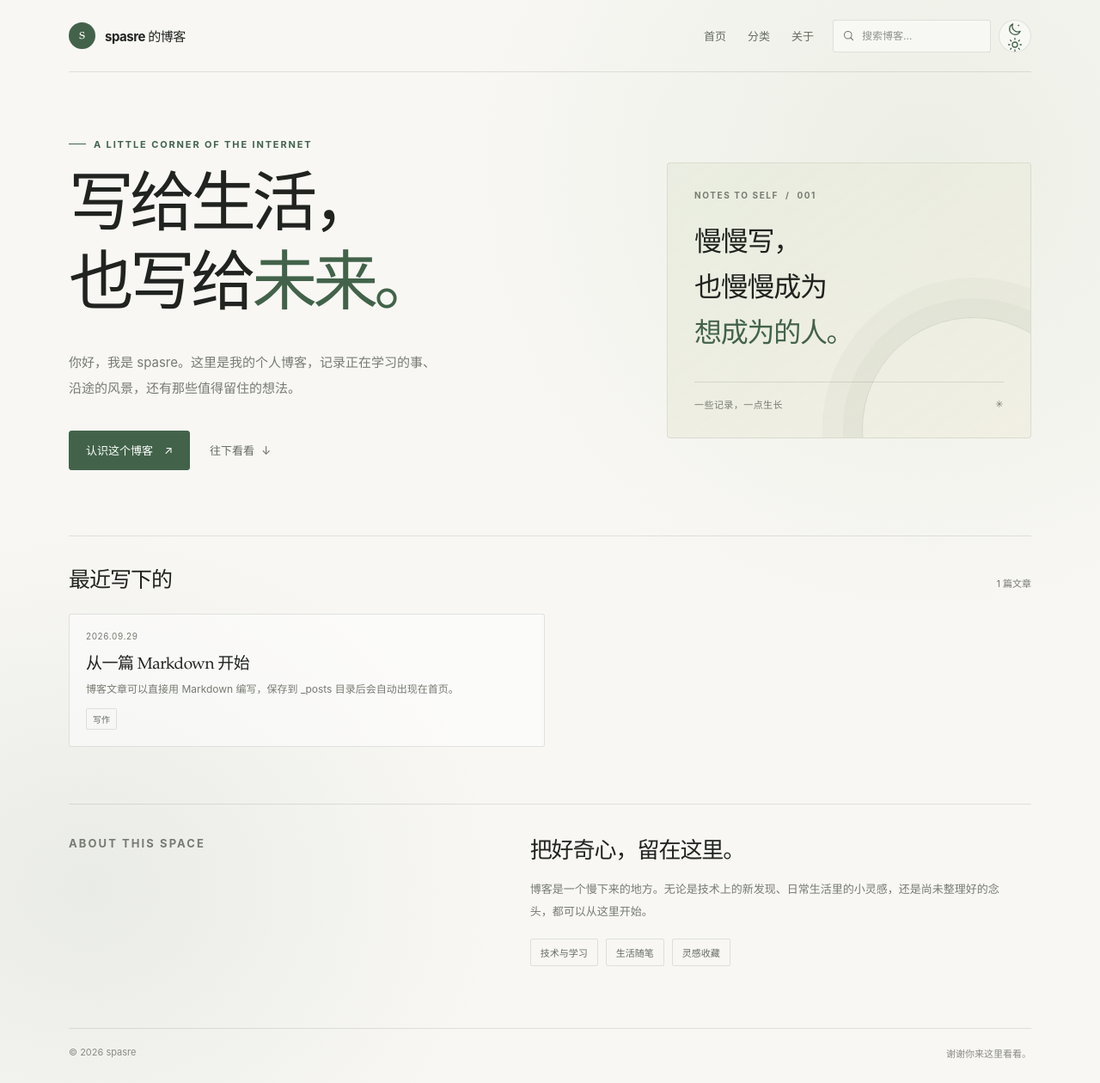
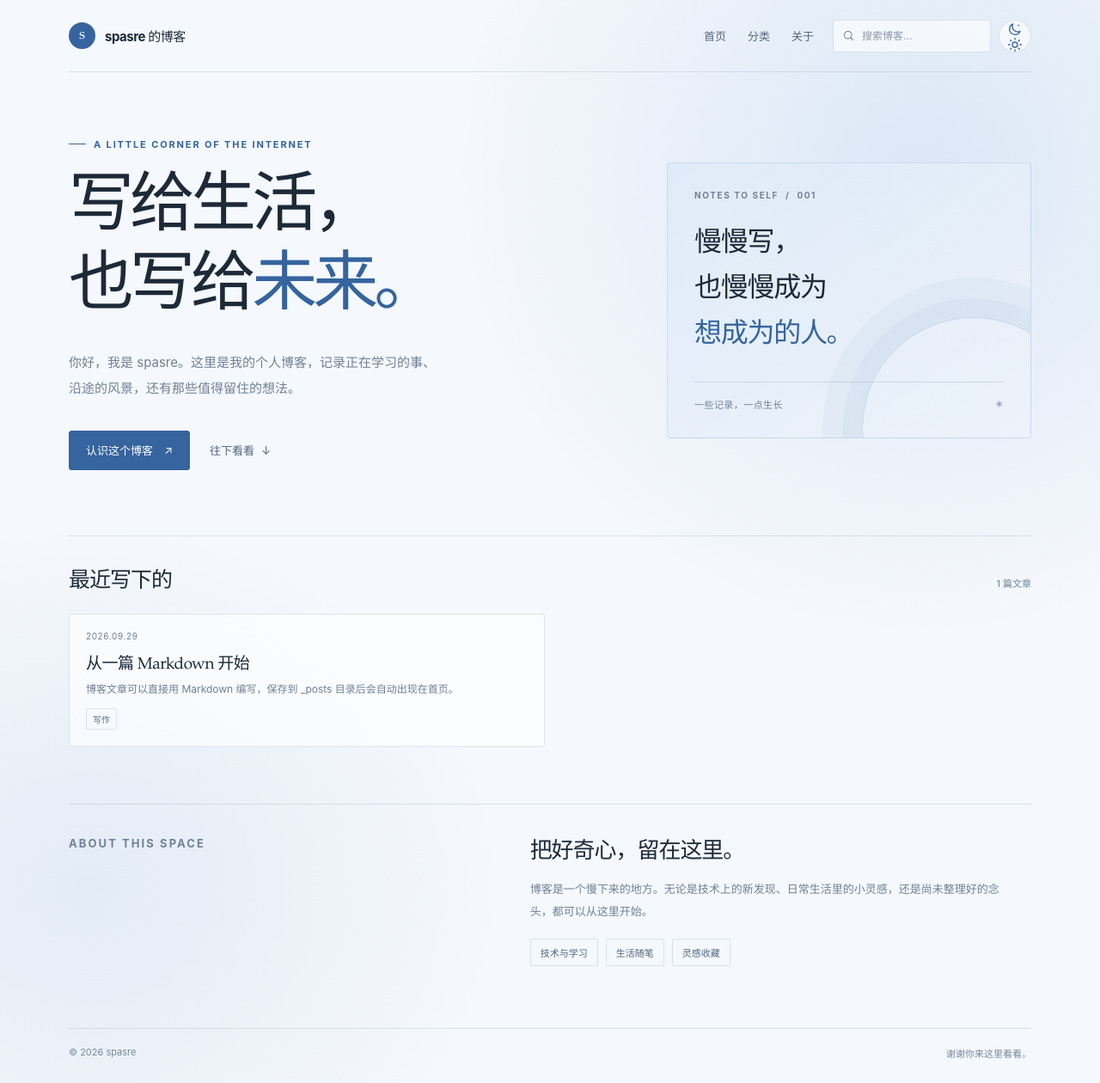
Before and after one commit to spasre/spasre.github.io, a Jekyll site: the page built from index.html, in a window 1280 px wide. Shown: the whole page at 86% size. Built offline with Jekyll 4.4.1, drawn with Linux system fonts in a browser that asks for light colours.

Commit message:
Apply blue theme across blog pages
Co-authored-by: Copilot <223556219+Copilot@users.noreply.github.com>

```diff
--- a/index.html
+++ b/index.html
@@ -6,31 +6,31 @@ layout: null
 <head>
   <meta charset="UTF-8">
   <meta name="viewport" content="width=device-width, initial-scale=1">
-  <meta name="theme-color" content="#f8f7f4">
+  <meta name="theme-color" content="#f5f8fc">
   <meta name="description" content="欢迎来到 spasre 的博客，这里记录技术、生活与一路上的思考。">
   <title>spasre 的博客 — 写给生活，也写给未来</title>
   <style>
     :root {
       color-scheme: light;
-      --paper: #f8f7f4;
-      --ink: #20231f;
-      --muted: #777b72;
-      --green: #42634a;
-      --line: rgba(38, 48, 39, .12);
-      --soft-ink: #666b62;
-      --card-start: rgba(231, 235, 221, .8);
-      --card-end: rgba(240, 237, 224, .7);
-      --card-line: rgba(75, 94, 70, .12);
-      --field: rgba(255, 255, 255, .48);
-      --glow: rgba(218, 226, 205, .38);
+      --paper: #f5f8fc;
+      --ink: #1e2938;
+      --muted: #718096;
+      --blue: #35649e;
+      --line: rgba(42, 71, 108, .13);
+      --soft-ink: #53677f;
+      --card-start: rgba(222, 234, 248, .86);
+      --card-end: rgba(237, 243, 250, .82);
+      --card-line: rgba(53, 100, 158, .16);
+      --field: rgba(255, 255, 255, .62);
+      --glow: rgba(177, 204, 237, .38);
       --button-ink: #fff;
-      --button-hover: #344e3a;
-      --ornament: rgba(66, 99, 74, .15);
-      --ornament-ring: rgba(66, 99, 74, .035);
-      --card-divider: rgba(38, 48, 39, .13);
-      --footer-ink: #898b83;
-      --popup-shadow: 0 12px 32px rgba(25, 31, 25, .12);
-      --toggle-glow: rgba(66, 99, 74, .08);
+      --button-hover: #294f80;
+      --ornament: rgba(53, 100, 158, .19);
+      --ornament-ring: rgba(53, 100, 158, .045);
+      --card-divider: rgba(42, 71, 108, .15);
+      --footer-ink: #78889a;
+      --popup-shadow: 0 12px 32px rgba(30, 52, 79, .14);
+      --toggle-glow: rgba(81, 133, 194, .11);
       --serif: "Iowan Old Style", "Palatino Linotype", "Book Antiqua", "Noto Serif SC", "Songti SC", serif;
       font-family: -apple-system, BlinkMacSystemFont, "Segoe UI", "PingFang SC", "Hiragino Sans GB", "Microsoft YaHei", sans-serif;
       font-synthesis: none;
@@ -39,48 +39,48 @@ layout: null
     }
     :root[data-theme="dark"] {
       color-scheme: dark;
-      --paper: #111714;
-      --ink: #e7eee8;
-      --muted: #a0ada2;
-      --green: #a6c9a3;
-      --line: rgba(199, 220, 201, .13);
-      --soft-ink: #c3cec4;
-      --card-start: rgba(36, 51, 40, .92);
-      --card-end: rgba(27, 38, 33, .94);
-      --card-line: rgba(177, 207, 174, .17);
-      --field: rgba(226, 240, 226, .045);
-      --glow: rgba(91, 137, 99, .16);
-      --button-ink: #142017;
-      --button-hover: #c0d9bd;
-      --ornament: rgba(166, 201, 163, .2);
-      --ornament-ring: rgba(166, 201, 163, .045);
-      --card-divider: rgba(199, 220, 201, .15);
-      --footer-ink: #87958a;
-      --popup-shadow: 0 18px 48px rgba(0, 0, 0, .34);
-      --toggle-glow: rgba(166, 201, 163, .13);
+      --paper: #111a27;
+      --ink: #e7edf7;
+      --muted: #9aaac0;
+      --blue: #9bc4ff;
+      --line: rgba(194, 215, 245, .14);
+      --soft-ink: #c2d0e3;
+      --card-start: rgba(34, 54, 81, .94);
+      --card-end: rgba(25, 40, 61, .96);
+      --card-line: rgba(151, 187, 235, .2);
+      --field: rgba(218, 232, 255, .05);
+      --glow: rgba(60, 112, 181, .2);
+      --button-ink: #102039;
+      --button-hover: #c3dbff;
+      --ornament: rgba(155, 196, 255, .23);
+      --ornament-ring: rgba(155, 196, 255, .05);
+      --card-divider: rgba(194, 215, 245, .16);
+      --footer-ink: #8799b1;
+      --popup-shadow: 0 18px 48px rgba(0, 0, 0, .38);
+      --toggle-glow: rgba(111, 163, 231, .15);
     }
     @media (prefers-color-scheme: dark) {
       :root:not([data-theme="light"]) {
         color-scheme: dark;
-        --paper: #111714;
-        --ink: #e7eee8;
-        --muted: #a0ada2;
-        --green: #a6c9a3;
-        --line: rgba(199, 220, 201, .13);
-        --soft-ink: #c3cec4;
-        --card-start: rgba(36, 51, 40, .92);
-        --card-end: rgba(27, 38, 33, .94);
-        --card-line: rgba(177, 207, 174, .17);
-        --field: rgba(226, 240, 226, .045);
-        --glow: rgba(91, 137, 99, .16);
-        --button-ink: #142017;
-        --button-hover: #c0d9bd;
-        --ornament: rgba(166, 201, 163, .2);
-        --ornament-ring: rgba(166, 201, 163, .045);
-        --card-divider: rgba(199, 220, 201, .15);
-        --footer-ink: #87958a;
-        --popup-shadow: 0 18px 48px rgba(0, 0, 0, .34);
-        --toggle-glow: rgba(166, 201, 163, .13);
+        --paper: #111a27;
+        --ink: #e7edf7;
+        --muted: #9aaac0;
+        --blue: #9bc4ff;
+        --line: rgba(194, 215, 245, .14);
+        --soft-ink: #c2d0e3;
+        --card-start: rgba(34, 54, 81, .94);
+        --card-end: rgba(25, 40, 61, .96);
+        --card-line: rgba(151, 187, 235, .2);
+        --field: rgba(218, 232, 255, .05);
+        --glow: rgba(60, 112, 181, .2);
+        --button-ink: #102039;
+        --button-hover: #c3dbff;
+        --ornament: rgba(155, 196, 255, .23);
+        --ornament-ring: rgba(155, 196, 255, .05);
+        --card-divider: rgba(194, 215, 245, .16);
+        --footer-ink: #8799b1;
+        --popup-shadow: 0 18px 48px rgba(0, 0, 0, .38);
+        --toggle-glow: rgba(111, 163, 231, .15);
       }
     }
 
@@ -97,7 +97,7 @@ layout: null
       transition: color .35s ease, background-color .35s ease;
     }
     a { color: inherit; }
-    a:focus-visible { outline: 2px solid var(--green); outline-offset: 5px; }
+    a:focus-visible { outline: 2px solid var(--blue); outline-offset: 5px; }
 
     .page { width: min(1120px, calc(100% - 64px)); margin: 0 auto; }
     .site-header {
@@ -127,7 +127,7 @@ layout: null
       place-items: center;
       border-radius: 50%;
       color: var(--paper);
-      background: var(--green);
+      background: var(--blue);
       font-family: var(--serif);
       font-size: 17px;
       font-weight: 400;
@@ -140,7 +140,7 @@ layout: null
       text-decoration: none;
       transition: color .2s ease;
     }
-    .nav a:hover { color: var(--green); }
+    .nav a:hover { color: var(--blue); }
     .header-actions { display: flex; align-items: center; gap: 9px; }
     .search-results {
       position: absolute;
@@ -189,7 +189,7 @@ layout: null
       background: var(--field);
       transition: border-color .2s ease, background .2s ease;
     }
-    .search-form:focus-within { border-color: var(--green); }
+    .search-form:focus-within { border-color: var(--blue); }
     .search-icon { flex: 0 0 auto; color: var(--muted); }
     .search-input {
       width: 100%;
@@ -211,7 +211,7 @@ layout: null
       place-items: center;
       border: 1px solid var(--line);
       border-radius: 50%;
-      color: var(--green);
+      color: var(--blue);
       background: var(--field);
       cursor: pointer;
       font-size: 18px;
@@ -220,11 +220,11 @@ layout: null
     }
     .theme-toggle:hover {
       transform: rotate(-12deg);
-      border-color: var(--green);
+      border-color: var(--blue);
       background: var(--toggle-glow);
       box-shadow: 0 0 0 4px var(--toggle-glow);
     }
-    .theme-toggle:focus-visible, .search-input:focus-visible { outline: 2px solid var(--green); outline-offset: 3px; }
+    .theme-toggle:focus-visible, .search-input:focus-visible { outline: 2px solid var(--blue); outline-offset: 3px; }
 
     .hero {
       min-height: 530px;
@@ -239,7 +239,7 @@ layout: null
       align-items: center;
       gap: 9px;
       margin: 0 0 25px;
-      color: var(--green);
+      color: var(--blue);
       font-size: 11px;
       font-weight: 700;
       letter-spacing: .17em;
@@ -260,7 +260,7 @@ layout: null
       letter-spacing: -.065em;
       line-height: 1.2;
     }
-    h1 em { color: var(--green); font-weight: 500; }
+    h1 em { color: var(--blue); font-weight: 500; }
     .intro {
       max-width: 440px;
       margin: 24px 0 0;
@@ -276,10 +276,10 @@ layout: null
       justify-content: center;
       gap: 13px;
       padding: 0 19px;
-      border: 1px solid var(--green);
+      border: 1px solid var(--blue);
       border-radius: 3px;
       color: var(--button-ink);
-      background: var(--green);
+      background: var(--blue);
       font-size: 13px;
       text-decoration: none;
       transition: background .2s ease, transform .2s ease;
@@ -337,7 +337,7 @@ layout: null
       letter-spacing: -.04em;
       line-height: 1.65;
     }
-    .card-quote span { color: var(--green); }
+    .card-quote span { color: var(--blue); }
     .card-foot {
       position: relative;
       z-index: 1;
@@ -415,7 +415,7 @@ layout: null
     }
     .section-kicker {
       margin: 4px 0 0;
-      color: var(--green);
+      color: var(--blue);
       font-size: 11px;
       font-weight: 700;
       letter-spacing: .16em;
@@ -723,7 +723,7 @@ layout: null
       themeToggle.title = dark ? "切换日间模式" : "切换夜间模式";
       moonIcon.hidden = dark;
       sunIcon.hidden = !dark;
-      themeColor.content = dark ? "#111714" : "#f8f7f4";
+      themeColor.content = dark ? "#111a27" : "#f5f8fc";
     }
 
     themeToggle.addEventListener("click", () => {
```
Also changed, not shown: _layouts/post.html (+30 -30 lines).
